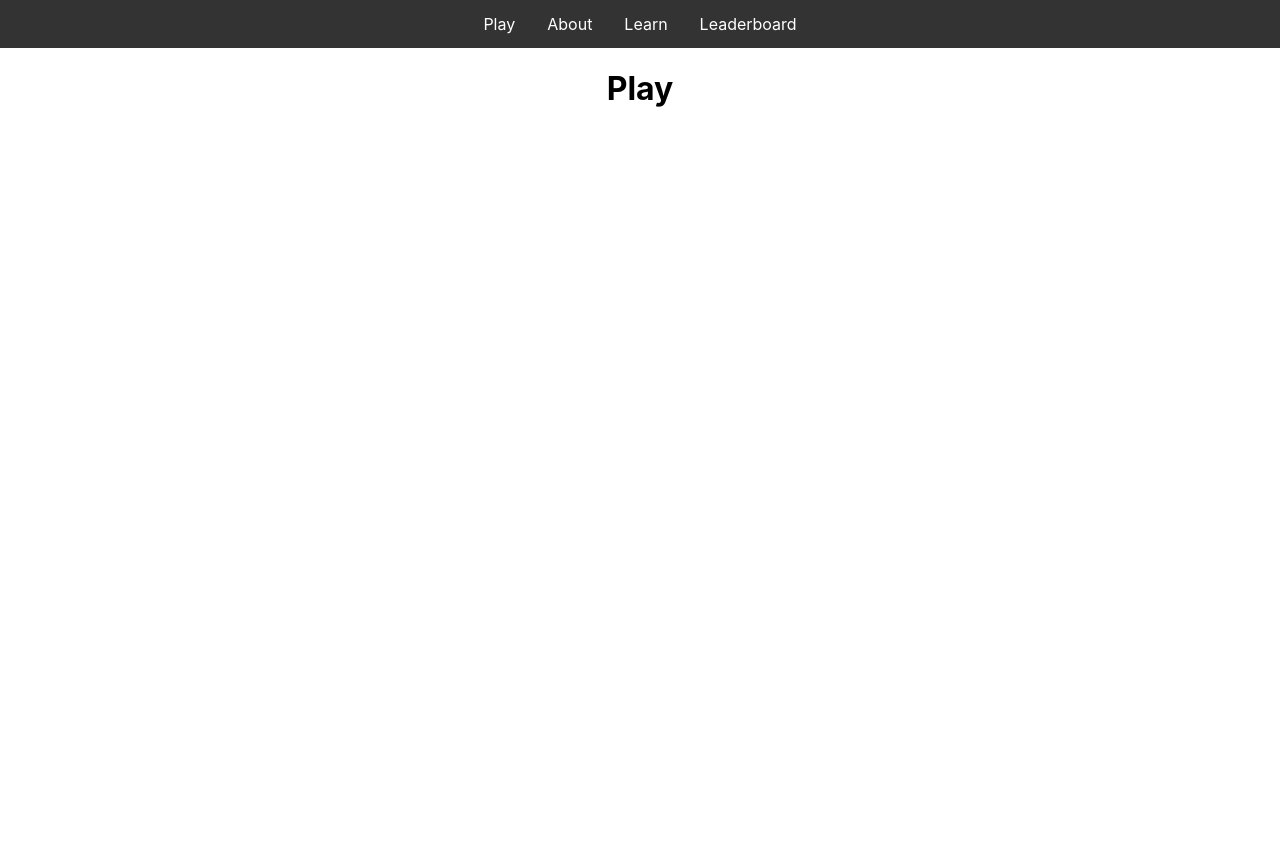
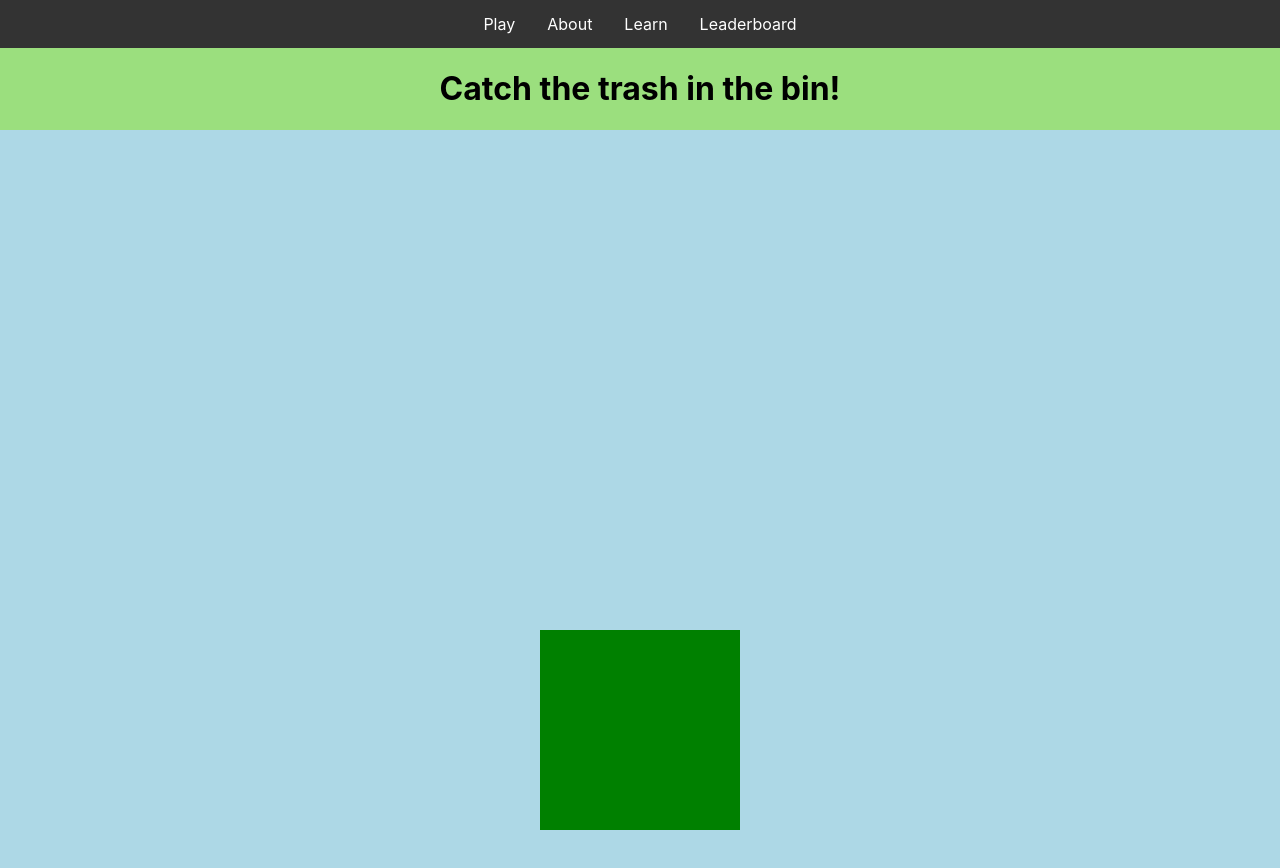
Before and after one commit to nickraskop/recycle-me, a React (Create React App) app: page /play in a window 1280 px wide. Shown: the top 868 px of the page. Before the commit the page ends 800 px from the top, so only its background shows below. Built offline with nearby package versions, Linux system fonts and the light colour scheme.

Commit message:
Box move

```diff
--- a/src/App.css
+++ b/src/App.css
@@ -36,3 +36,18 @@
     transform: rotate(360deg);
   }
 }
+
+#bin-container {
+  background-color: lightblue;
+  width: auto;
+  height: 50em;
+  position: relative;
+}
+
+#recycle {
+  width: 200px;
+  height: 200px;
+  background-color: green;
+  position: absolute;
+  bottom: 100px;
+}
--- /dev/null
+++ b/src/hooks/index.js
@@ -0,0 +1,5 @@
+import useEvent from './useEvent';
+
+export {
+  useEvent,
+};
--- /dev/null
+++ b/src/hooks/useEvent.js
@@ -0,0 +1,13 @@
+import { useEffect } from 'react';
+
+export default function useEvent(event, handler) {
+  useEffect(() => {
+    // initiate the event handler
+    window.addEventListener(event, handler);
+
+    // this will clean up the event every time the component is re-rendered
+    return function cleanup() {
+      window.removeEventListener(event, handler);
+    };
+  });
+}
--- a/src/index.css
+++ b/src/index.css
@@ -41,4 +41,5 @@ li a:hover {
 
 body {
   text-align: center;
+  background-color: #9BDF7E;
 }
--- a/src/pages/Play.js
+++ b/src/pages/Play.js
@@ -1,6 +1,57 @@
-import React from 'react';
+import React, { useEffect, useState, useRef } from 'react';
+import { useEvent } from '../hooks';
+import styled from 'styled-components';
+
+// var obj = document.getElementById('recycle');
+// obj.style.background = 'red';
+
+
 
 export default function Play() {
+
+  // document.addEventListener("keypress", function(event) {
+  //   if (event.key === 'a') {
+  //     setPos(pos-10);
+  //   }
+  // });
+
+
+
+
+  const [pos, setPos] = useState(document.body.clientWidth/2 - 100);
+
+  const left = () => {
+    console.log('in left');
+    setPos(pos-50);
+    // rec.style.background = 'purple';
+    // setPos(document.getElementById('recycle').width)
+    // document.getElementById('recycle').style.left =  val+"px";
+    }
+
+  const right = () => {
+    setPos(pos+50);
+    console.log('in right');
+  }
+
+
+
+  const handleKeyPress = (e) => {
+    // the ' ' char actually represents the space bar key.
+    if (e.key === 'a') {
+      console.log('a');
+      left();
+    }
+    else if (e.key === 'd') {
+      console.log('d');
+      right()
+    }
+  };
+
+  useEvent('keyup', handleKeyPress);
+
+
+
+
   return (
     <body>
     <ul>
@@ -10,7 +61,10 @@ export default function Play() {
       <li><a href="leaderboard">Leaderboard</a></li>
     </ul>
     <div id='inbody'>
-      <h1>Play</h1>
+      <h1>Catch the trash in the bin!</h1>
+      <div id="bin-container">
+        <div id="recycle" style={{left: pos}}/>
+      </div>
     </div>
   </body>
   );
```
